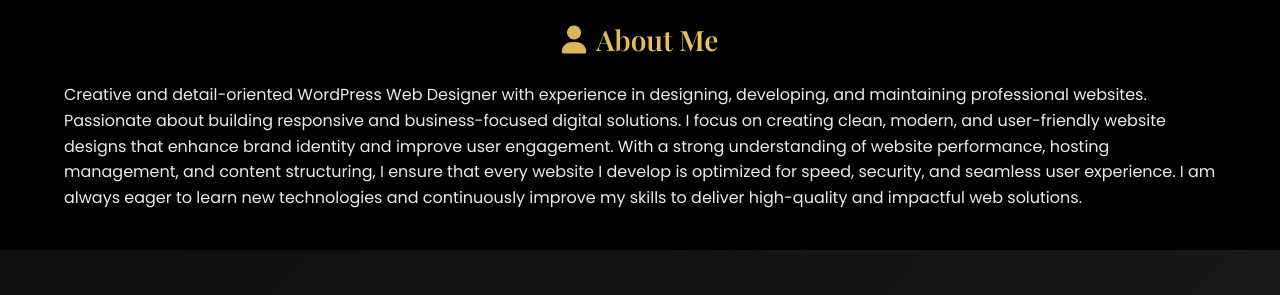
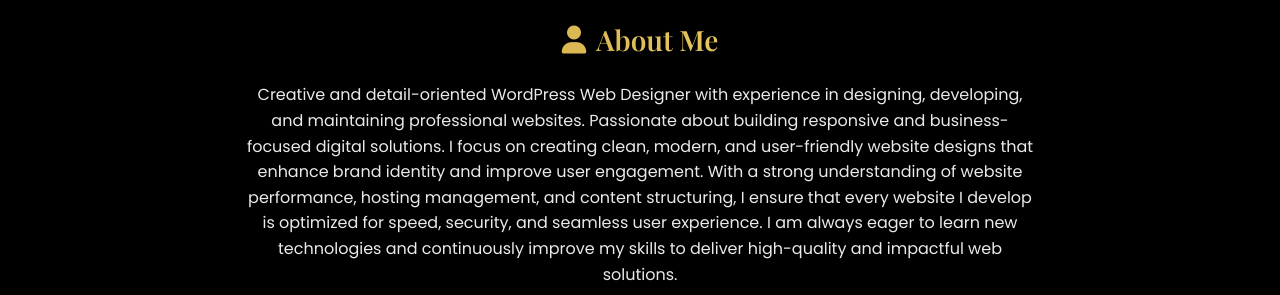
Before and after one commit to Nsowmiya26/portfolio, a plain HTML site: page index.html in a window 1280 px wide. Shown: the part 505-800 px from the top of the page. Drawn offline with nearby package versions, Linux system fonts and the light colour scheme.

Commit message:
Update index.html

```diff
--- a/index.html
+++ b/index.html
@@ -347,6 +347,11 @@ display:flex;
 align-items:center;
 gap:60px;
 }
+#about .split-text {
+  text-align: center;
+  max-width: 800px;
+  margin: 0 auto;
+}
 
 /* PROJECTS */
 #projects{
```
